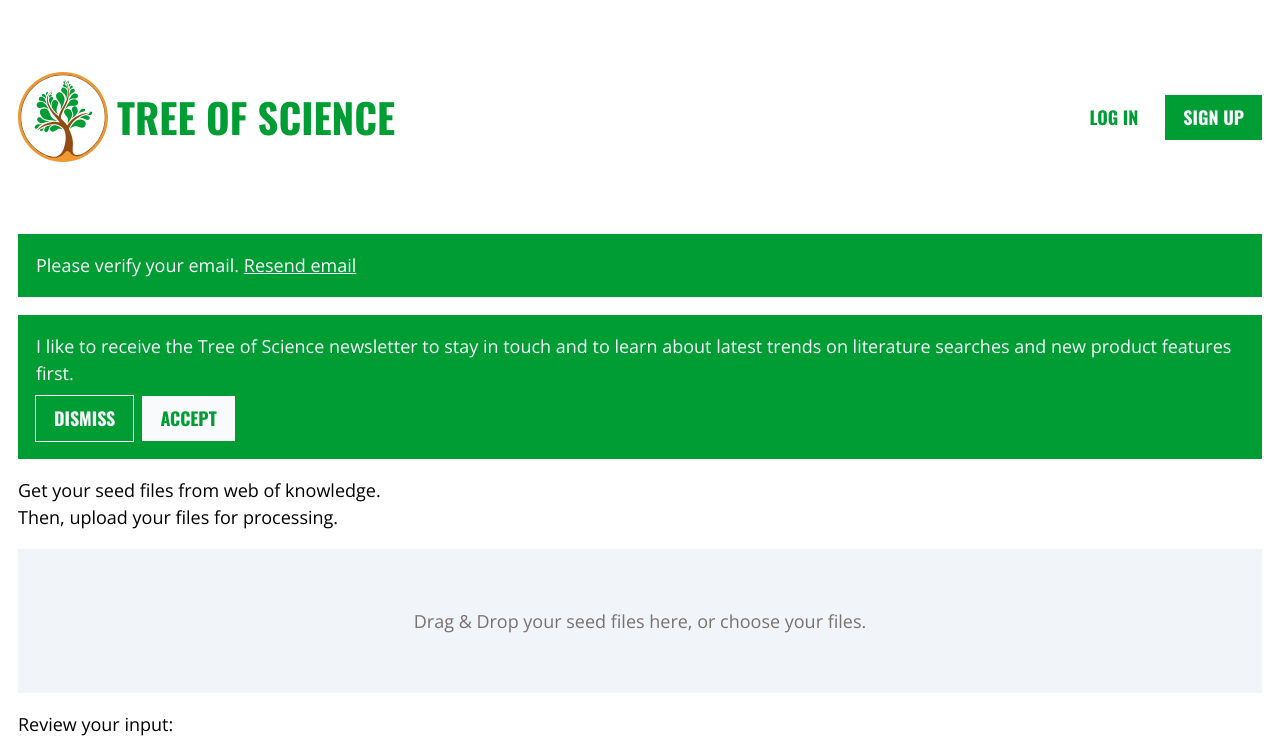
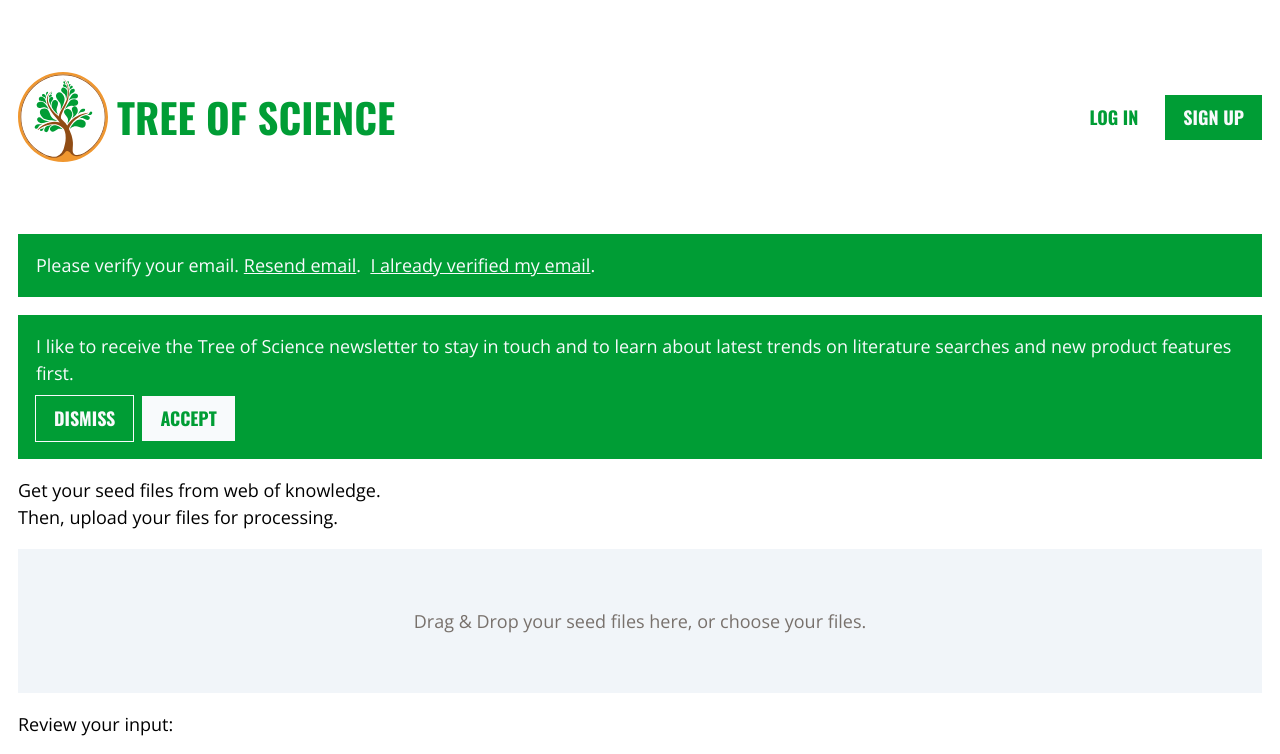
Before and after one commit to coreofscience/tos.coreofscience.org, a React (Vite) app: page / in a window 1280 px wide. Shown: the top 754 px of the page. Built offline with nearby package versions, Linux system fonts and the light colour scheme; no server answers; the database is empty.

Commit message:
Add status to hide the notification

```diff
--- a/src/components/upload/EmailVerification/index.tsx
+++ b/src/components/upload/EmailVerification/index.tsx
@@ -1,9 +1,10 @@
-import React, { FC } from "react";
+import React, { FC, useState } from "react";
 import { sendEmailVerification } from "firebase/auth";
 import useFirebase from "../../../hooks/useFirebase";
 
 const EmailVerification: FC = () => {
  const firebase = useFirebase();
+ const [hidden, setHidden] = useState<boolean>(false);
 
  const handle = () => {
   const currentUser = firebase.auth.currentUser
@@ -11,6 +12,7 @@ const EmailVerification: FC = () => {
  }
 
  return (
+  !hidden ? (
    <div className="flex flex-col gap-2 p-4 text-slate-50 bg-leaf">
     <p>
      Please verify your email.&nbsp;
@@ -20,8 +22,18 @@ const EmailVerification: FC = () => {
      >
       Resend email
      </a>
+     .
+     &nbsp;
+     <a
+      onClick={() => setHidden(true)}
+      className="underline text-slate-50 hover:text-slate-200 cursor-pointer"
+     >
+      I already verified my email
+     </a>
+     .
     </p>
    </div>
+  ) : <></>
  );
 };
 
```
Lines whose indentation alone changed are shown as unchanged.
